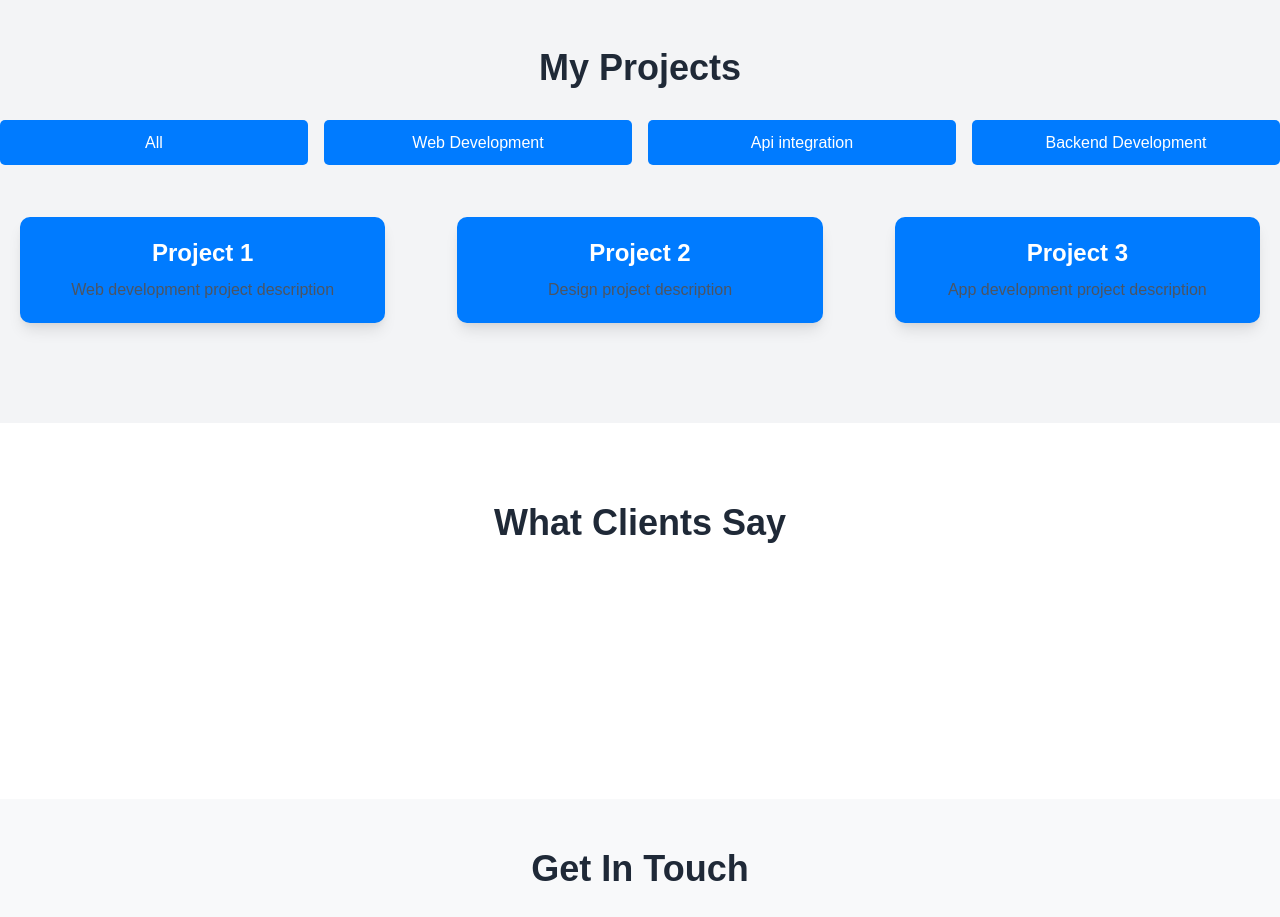
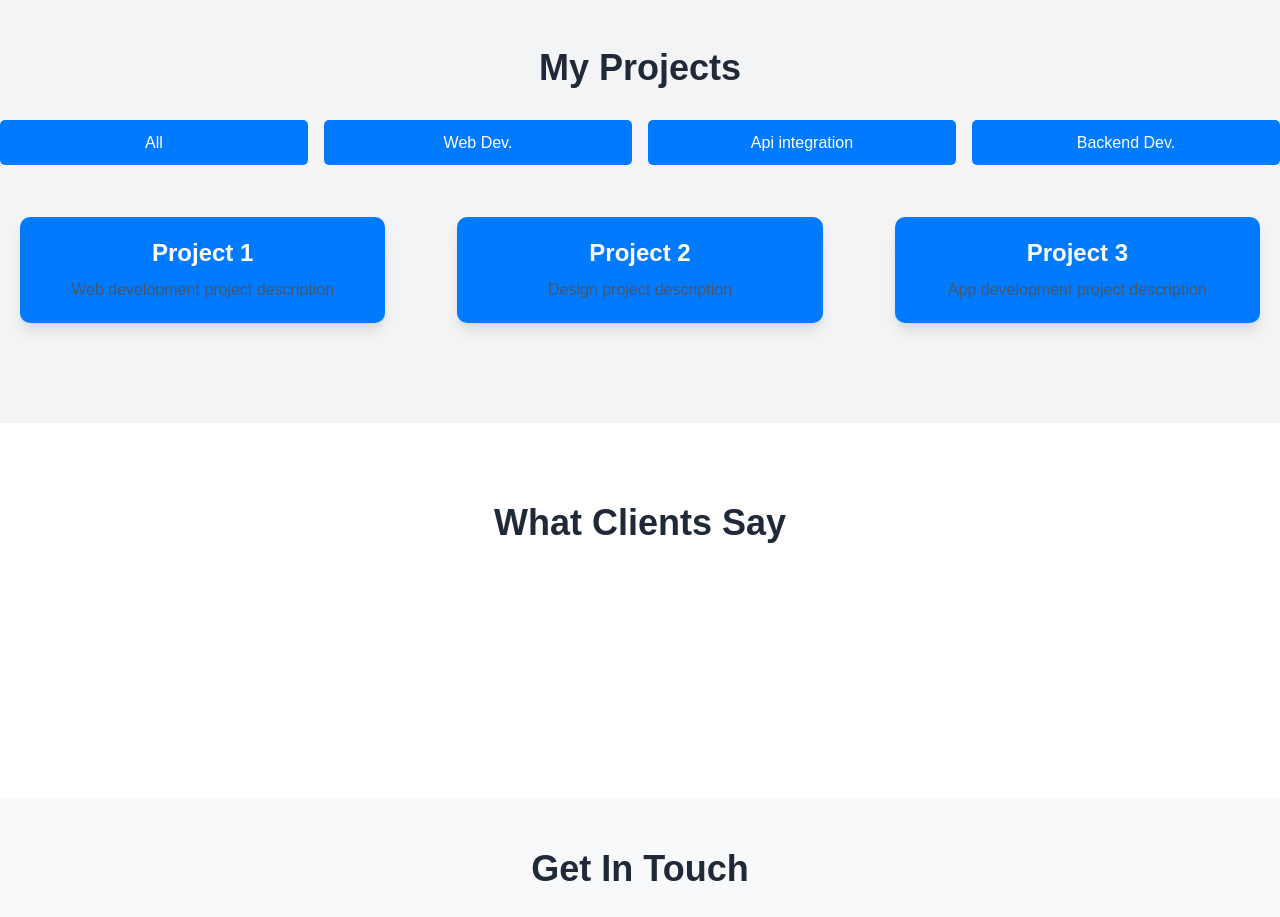
Before and after one commit to CODEDBOY11/Clown, a plain HTML site: page index.html in a window 1280 px wide. Shown: the part 1200-2117 px from the top of the page. Drawn offline with nearby package versions, Linux system fonts and the light colour scheme.

Commit message:
Update index.html

```diff
--- a/index.html
+++ b/index.html
@@ -99,9 +99,9 @@
         <h2 class="text-4xl font-bold mb-8">My Projects</h2>
         <div class="flex justify-center space-x-4 mb-8">
           <button class="filter-btn active" data-filter="all">All</button>
-          <button class="filter-btn" data-filter="web">Web Development</button>
+          <button class="filter-btn" data-filter="web">Web Dev.</button>
           <button class="filter-btn" data-filter="design">Api integration</button>
-          <button class="filter-btn" data-filter="app">Backend Development</button>
+          <button class="filter-btn" data-filter="app">Backend Dev.</button>
 
         </div>
         <div class="grid grid-cols-1 md:grid-cols-2 lg:grid-cols-3 gap-8">
```
